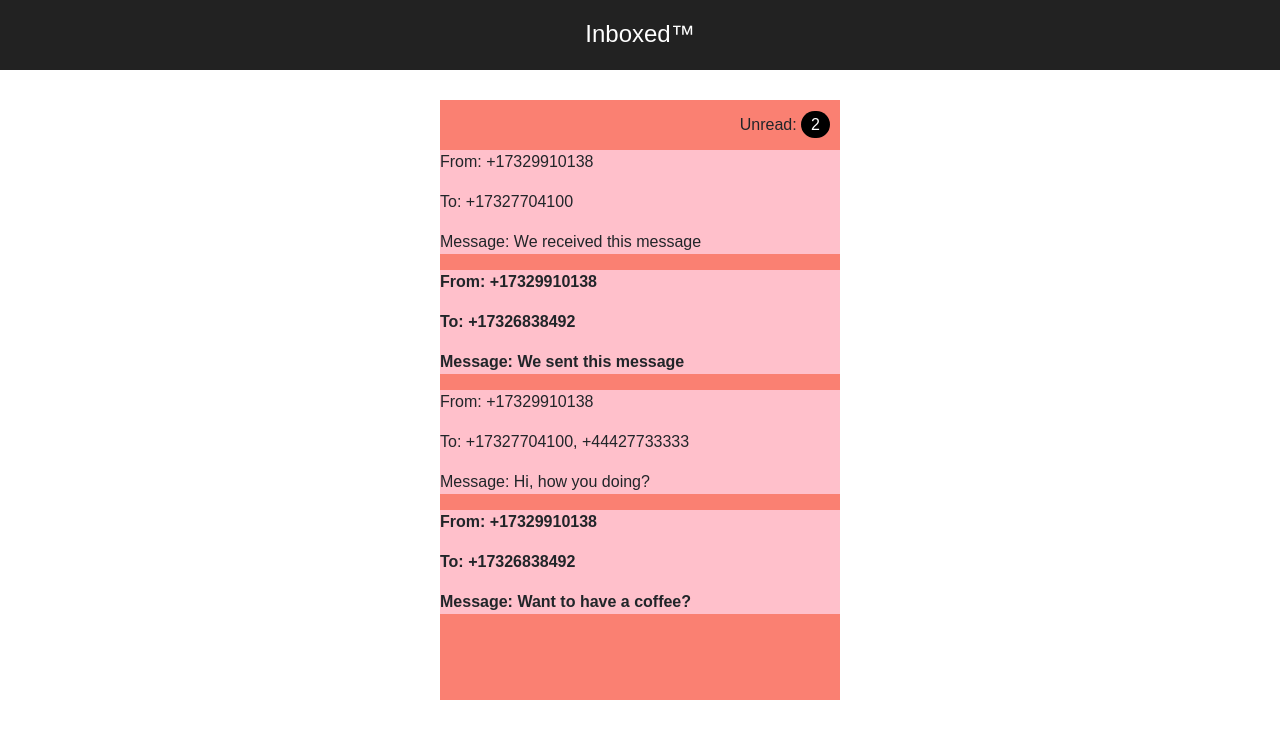
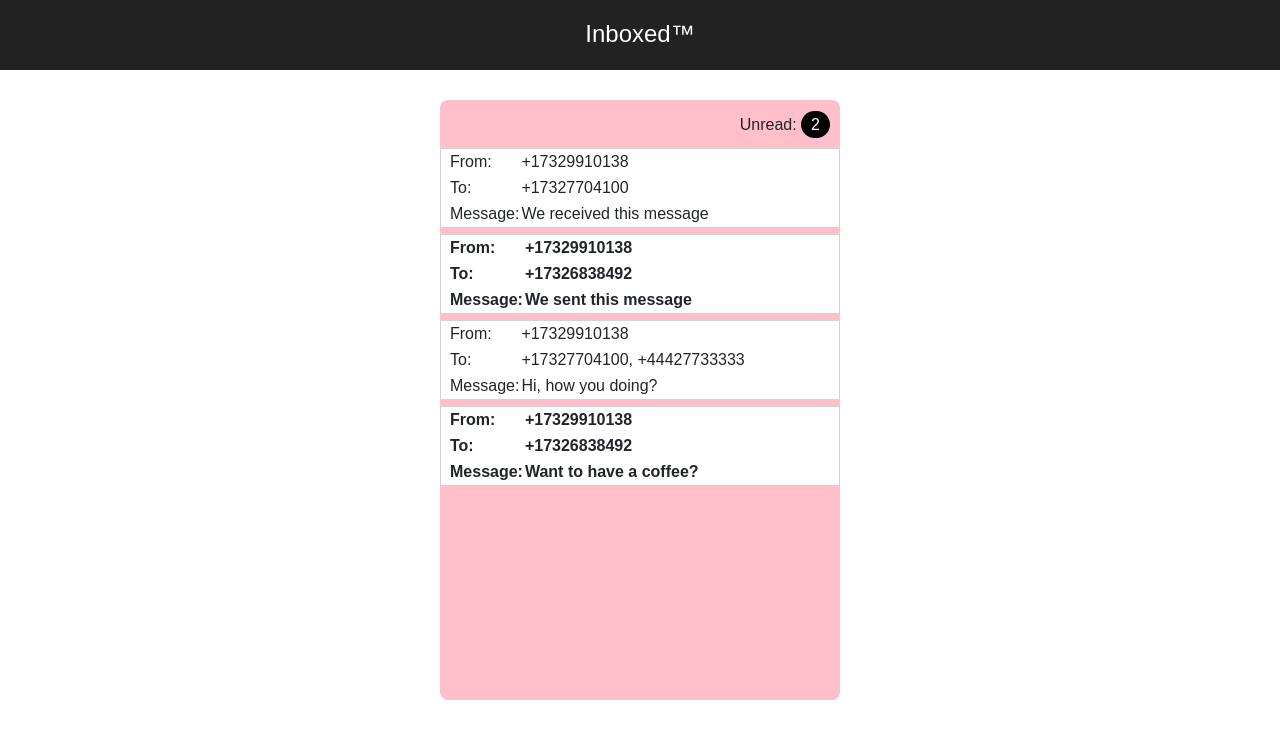
Before and after one commit to dnavas77/Inboxed, a React (Create React App) app: page / in a window 1280 px wide. Shown: the top 738 px of the page. Built offline with nearby package versions, Linux system fonts and the light colour scheme.

Commit message:
better styles

```diff
--- a/src/components/Messages/Messages.css
+++ b/src/components/Messages/Messages.css
@@ -2,5 +2,6 @@
   margin: 30px auto;
   height: 600px;
   width: 400px;
-  background-color: salmon;
+  background-color: pink;
+  border-radius: 8px;
 }
--- a/src/components/Single/Single.css
+++ b/src/components/Single/Single.css
@@ -1,7 +1,10 @@
 .Single {
   text-align: left;
   position: relative;
-  background: pink;
+  background: white;
+  padding-left: 8px;
+  margin-top: 6px;
+  border: 1px solid lightgray;
 }
 
 .BoldText {
--- a/src/components/Single/Single.js
+++ b/src/components/Single/Single.js
@@ -14,9 +14,22 @@ const Single = props => {
       onClick={isNew ? _ => props.markRead(id) : _ => props.markUnread(id)}
       className={"Single Cursor " + (isNew ? "BoldText" : "")}
     >
-      <p>From: {_from}</p>
-      <p>To: {_to}</p>
-      <p>Message: {text}</p>
+      <table>
+        <tbody>
+          <tr>
+            <td>From:</td>
+            <td>{_from}</td>
+          </tr>
+          <tr>
+            <td>To:</td>
+            <td>{_to}</td>
+          </tr>
+          <tr>
+            <td>Message:</td>
+            <td>{text}</td>
+          </tr>
+        </tbody>
+      </table>
     </div>
   );
 }
--- a/src/components/TotalUnread/TotalUnread.css
+++ b/src/components/TotalUnread/TotalUnread.css
@@ -1,5 +1,5 @@
 .Main {
-  height: 50px;
+  height: 42px;
   width: 100%;
   text-align: right;
   line-height: 50px;
```
